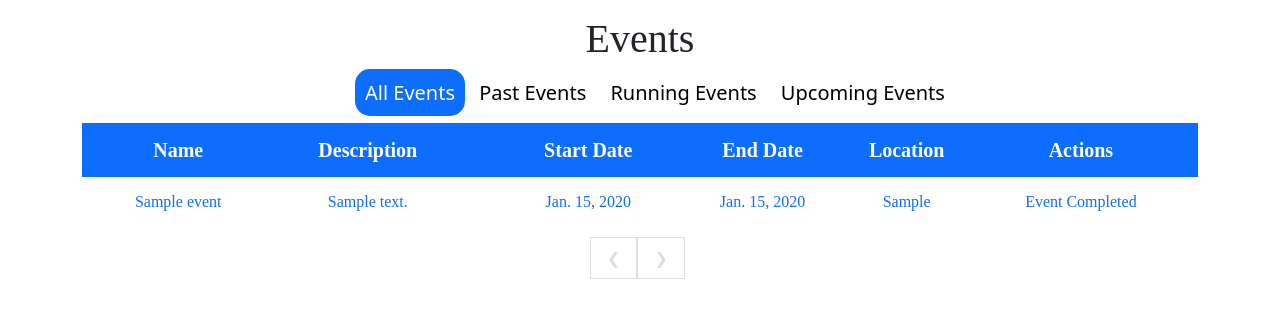
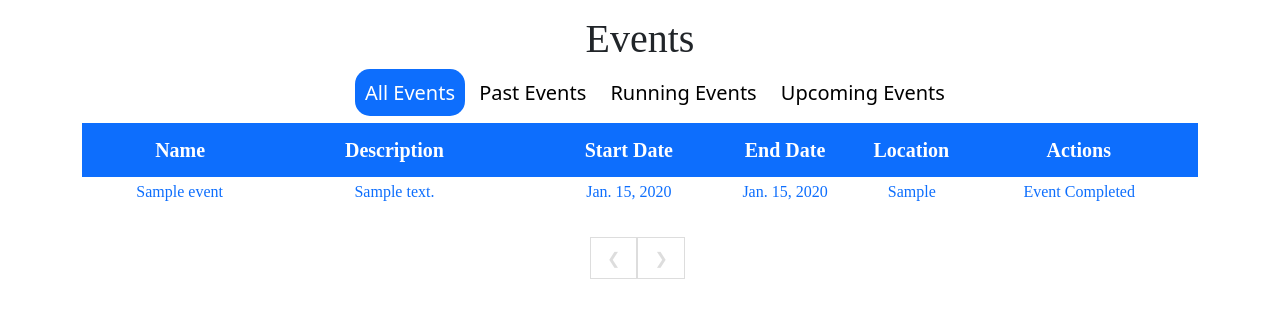
Before and after one commit to HNMN3/EventsManagementSystem, a Django app: page / in a window 1280 px wide. Shown: the part 56-374 px from the top of the page. Run offline with Django 3.2, Linux system fonts and the light colour scheme; a user stored in the database is signed in; tables that the repository leaves empty hold one stand-in row (values such as "Sample post"); parts of the project's set-up code (start-up, migrations or seed data) failed here and were passed over; some libraries are stand-ins or nearby versions.

Commit message:
Some changes for the layout of App

```diff
--- a/events_management_system/static/css/event.css
+++ b/events_management_system/static/css/event.css
@@ -22,12 +22,9 @@ table tbody tr:last-child {
     border: 0;
 }
 
-th,
-td {
-    padding: 12px 0;
-}
 
 th {
+    padding: 12px 0;
     font-family: OpenSans-Regular;
     font-size: 20px;
     color: #fff;
@@ -50,22 +47,22 @@ tbody tr {
 }
 
 .column2 {
-    width: 245px;
+    width: 280px;
     text-align: center;
 }
 
 .column3 {
-    width: 160px;
+    width: 140px;
     text-align: center;
 }
 
 .column4 {
-    width: 160px;
+    width: 140px;
     text-align: center;
 }
 
 .column5 {
-    width: 160px;
+    width: 140px;
     text-align: center;
     padding-right: 60px;
 }
@@ -74,6 +71,12 @@ tbody tr {
     width: 160px;
     text-align: center;
     padding-right: 60px;
+}
+
+.table-cell-container {
+    height: 45px;
+    text-overflow: ellipsis;
+    overflow: hidden;
 }
 
 td.no-events {
@@ -97,7 +100,6 @@ button.styled {
     font-family: Inter, Helvetica, "Apple Color Emoji", "Segoe UI Emoji", NotoColorEmoji, "Noto Color Emoji", "Segoe UI Symbol", "Android Emoji", EmojiSymbols, -apple-system, system-ui, "Segoe UI", Roboto, "Helvetica Neue", "Noto Sans", sans-serif;
     font-size: 16px;
     font-weight: 700;
-    line-height: 24px;
     opacity: 1;
     outline: 0 solid transparent;
     padding: 8px 18px;
--- a/events_management_system/templates/events/event_list.html
+++ b/events_management_system/templates/events/event_list.html
@@ -23,12 +23,23 @@
         <tbody>
             {% for event in event_list %}
             <tr>
-                <td class="column1">{{ event.name }}</td>
-                <td class="column2">{{ event.description }}</td>
-                <td class="column3">{{ event.start_date | date }}</td>
-                <td class="column4">{{ event.end_date | date }}</td>
-                <td class="column5">{{ event.location }}</td>
+                <td class="column1">
+                    <div class='table-cell-container'>{{ event.name }}</div>
+                </td>
+                <td class="column2">
+                    <div class='table-cell-container'>{{ event.description }}</div>
+                </td>
+                <td class="column3">
+                    <div class='table-cell-container'>{{ event.start_date | date }}</div>
+                </td>
+                <td class="column4">
+                    <div class='table-cell-container'>{{ event.end_date | date }}</div>
+                </td>
+                <td class="column5">
+                    <div class='table-cell-container'>{{ event.location }}</div>
+                </td>
                 <td class="column6">
+                    <div class='table-cell-container'>
                     {% if event.can_subscribe %}
                     <script>console.log("{{ event.users }}")</script>
                     {% if user.id in event.subscribed_users %}
@@ -41,6 +52,7 @@
                     {% else %}
                     Event Completed
                     {% endif %}
+                    </div>
                 </td>
             </tr>
             {% empty %}
```
